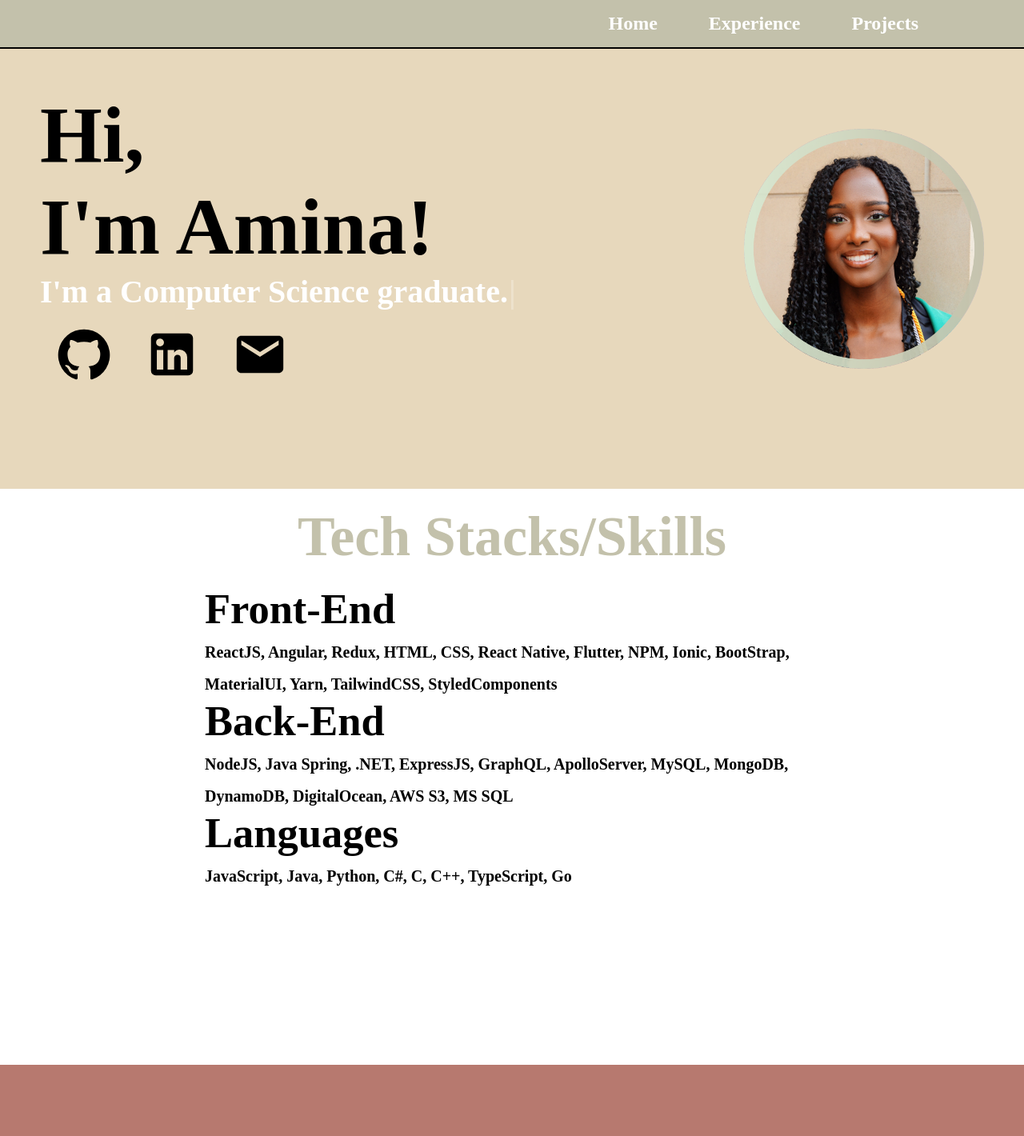
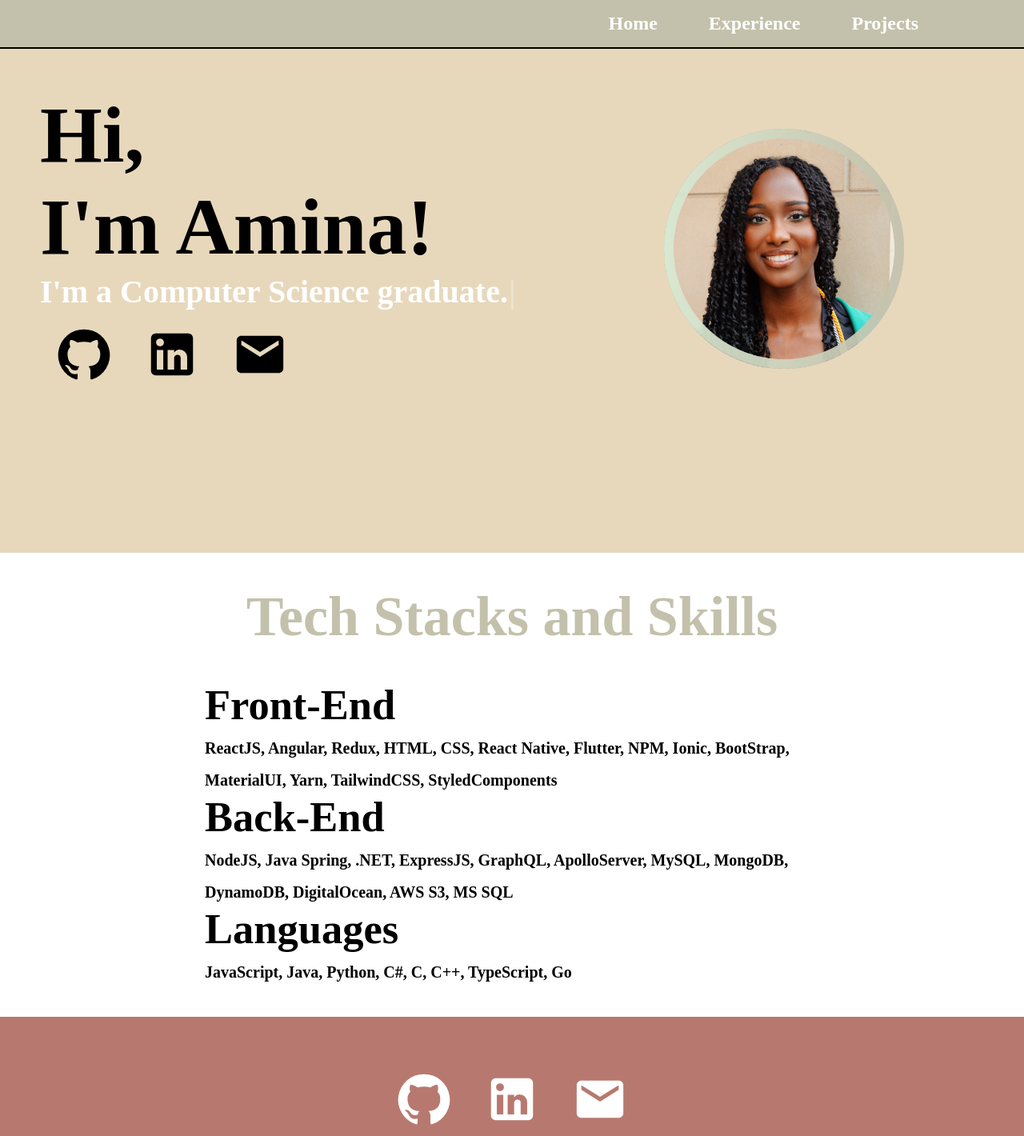
Before and after one commit to aminaopio/Portfolio, a React (Create React App) app in the folder my-portfolio/: page / in a window 1280 px wide. Shown: the top 1420 px of the page at 80% size. Built offline with nearby package versions, Linux system fonts and the light colour scheme.

Commit message:
Correcting positioning

```diff
--- a/my-portfolio/src/App.css
+++ b/my-portfolio/src/App.css
@@ -11,5 +11,4 @@
 #page-body {
   /* max-width: 800px; */
   margin: auto;
-
 }
--- a/my-portfolio/src/pages/Experience.js
+++ b/my-portfolio/src/pages/Experience.js
@@ -24,6 +24,9 @@ function ExperiencePage() {
              Bachelor of Science Degree
           </h4>
           <p>Computer Science</p>
+<p>
+•	Learned time complexity of various algorithms; merge and heap sort; trees and graphs, etc. Worked on multiple sprints for design and implementation of software systems utilizing current design tools such as UML, system and user documentation.
+</p>
         </VerticalTimelineElement>
         <VerticalTimelineElement
           className="vertical-timeline-element--education"
@@ -40,6 +43,9 @@ function ExperiencePage() {
           </h4>
 
           <p> International Studies</p>
+<p>
+•	Learned and practiced writing technical documents used in business and industry. Drafted and edited documents such as user manuals, software installation guides, legal disclaimers, thesis statements, etc.
+</p>
         </VerticalTimelineElement>
         <VerticalTimelineElement
           className="vertical-timeline-element--work"
@@ -54,6 +60,9 @@ function ExperiencePage() {
             Denton, TX
           </h4>
           <p>•	Tested various real time object detection algorithms for multiple edge computing devices.</p>
+          <p>•	Identified methods of improvement for existing techniques.</p>
+<p>•	Utilized MMdetection framework and Python Anaconda Environment.</p>
+
         </VerticalTimelineElement>
 
         <VerticalTimelineElement
@@ -71,6 +80,8 @@ function ExperiencePage() {
           <p>
           Managed class material for 3 university level business and accounting courses.
           </p>
+          <p>•	Set foundation for online learning platforms.</p>
+          <p>•	Kept organized record of student submissions.  </p>
         </VerticalTimelineElement>
       </VerticalTimeline>
     </div>
--- a/my-portfolio/src/pages/Homepage.js
+++ b/my-portfolio/src/pages/Homepage.js
@@ -3,6 +3,7 @@ import Typewriter from 'typewriter-effect';
 import EmailIcon from "@mui/icons-material/Email";
 import LinkedInIcon from "@mui/icons-material/LinkedIn";
 import GitHubIcon from "@mui/icons-material/GitHub";
+import Link from '@mui/material/Link';
 import "../styles/Homepage.css";
 
 
@@ -38,14 +39,21 @@ const HomePage = () => {
                     }}/>
                 </div>
                 <div className='contact-me'>
-                    <GitHubIcon />
-                    <LinkedInIcon/>
-                    <EmailIcon />
+                <Link href="https://github.com/aminaopio" >
+                <GitHubIcon/>
+                </Link>
+                <Link href="https://www.linkedin.com/in/aminaopio/">
+                <LinkedInIcon/>
+                </Link>
+                <Link  a href="mailto:aminaopio@gmail.com">
+                <EmailIcon />
+                </Link>
+
                 </div>
             </div>
             <div></div>
             <div className='skills'>
-                <h1>Tech Stacks/Skills</h1>
+                <h1>Tech Stacks and Skills</h1>
                 <ol className='list'>
                 <li className='item'>
                     <h2>Front-End</h2>
--- a/my-portfolio/src/pages/footer.js
+++ b/my-portfolio/src/pages/footer.js
@@ -2,15 +2,22 @@ import React from "react";
 import EmailIcon from "@mui/icons-material/Email";
 import LinkedInIcon from "@mui/icons-material/LinkedIn";
 import GitHubIcon from "@mui/icons-material/GitHub";
+import Link from '@mui/material/Link';
 import "../styles/Footer.css";
 
 function Footer() {
   return (
     <div className="footer">
       <div className="socialMedia">
-      <GitHubIcon />
-      <LinkedInIcon/>
-      <EmailIcon />
+      <Link href="https://github.com/aminaopio" >
+                <GitHubIcon/>
+                </Link>
+                <Link href="https://www.linkedin.com/in/aminaopio/">
+                <LinkedInIcon/>
+                </Link>
+                <Link  a href="mailto:aminaopio@gmail.com">
+                <EmailIcon />
+                </Link>
       </div>
       <p> &copy; 2023 aminaopio.co</p>
     </div>
--- a/my-portfolio/src/styles/Footer.css
+++ b/my-portfolio/src/styles/Footer.css
@@ -6,15 +6,16 @@
     justify-content: flex-end;
     align-items: center;
     flex-direction: column;
-    padding-top: 10px;
-    margin-top: 200px;
+    padding-bottom: 20px;
   }
 
   .socialMedia svg {
     color: white;
     margin: 20px;
+    margin-top: 5px;
     font-size: 70px;
     cursor: pointer;
+    position: relative;
   }
 
   .footer p {
--- a/my-portfolio/src/styles/Homepage.css
+++ b/my-portfolio/src/styles/Homepage.css
@@ -7,9 +7,8 @@
 
 .HomePage-intro {
     width: 100%;
-    height: calc(100vh - 100px);
+    height: 200vh;
     display: inline-block;
-    float: left;
     clear: left;
     flex: 1;
     flex-direction: column;
@@ -19,6 +18,7 @@
     background-color: #E7D8BC;
     margin-left: 50px;
     padding-top: 50px;
+    padding-bottom: 80px;
 }
 
 .amina-image {
@@ -29,7 +29,7 @@
     flex-direction: column;
     justify-content: right;
     align-items: right;
-    margin-right: 100px;
+    margin-right: 200px;
     padding-bottom: 100px;
 }
 
@@ -67,22 +67,23 @@
     flex-direction: column;
     align-items: center;
     background-color: #ffffff;
-    padding-top: 20px;
+    padding-top: 40px;
 }
 
 .skills h1 {
     color: #c3c1ab;
-    padding-bottom: 20px;
+    padding-bottom: 40px;
 }
 
 .skills .list {
     list-style: none;
     width: 60%;
-    padding-bottom: 20px;
+    padding-bottom: 40px;
 }
 
 .list span {
     font-size: 20px;
+    padding-bottom: 40px;
 }
 
 @media only screen and (max-width: 600px) {
```
